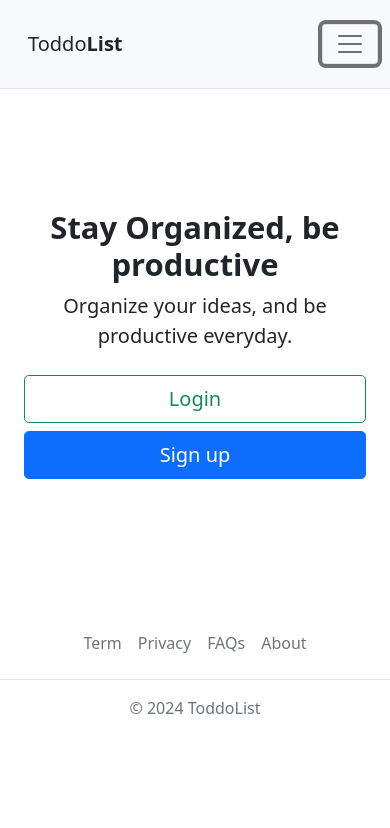
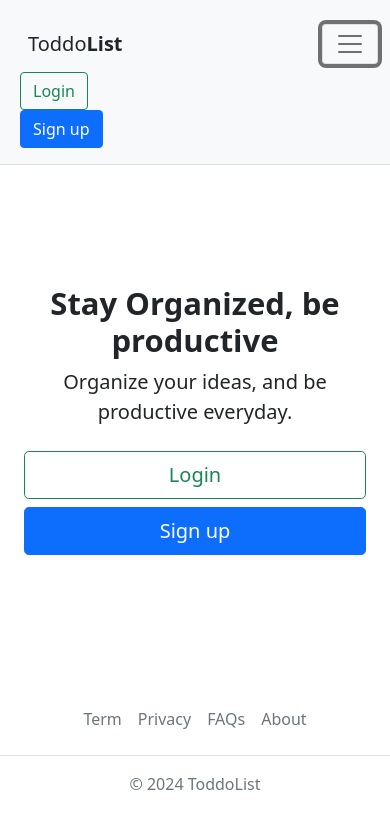
Before and after one commit to catstring/todo-frontend-vue, a Vue app: page / in a window 390 px wide. Both pictures are taken after a click on the button "Toggle navigation". Shown: the top 828 px of the page. Built offline with nearby package versions, Linux system fonts and the light colour scheme; no server answers; the HTML template or start-up script is replaced by a standard one.

Commit message:
button logic

```diff
--- a/package.json
+++ b/package.json
@@ -16,6 +16,7 @@
   },
   "dependencies": {
     "axios": "^1.6.7",
+    "bootstrap-vue": "^2.23.1",
     "pinia": "^2.1.7",
     "vue": "^3.4.15",
     "vue-router": "^4.3.2"
--- a/src/components/Navbar.vue
+++ b/src/components/Navbar.vue
@@ -8,11 +8,11 @@
                 </router-link>
 
             </a>
-            <button class="navbar-toggler" type="button" data-bs-toggle="collapse" data-bs-target="#navbarNav"
+            <button class="navbar-toggler" :class="toggleClass2" @click.prevent="toggle2" type="button" data-bs-toggle="collapse" data-bs-target="#navbarNav"
                 aria-controls="navbarNav" aria-expanded="false" aria-label="Toggle navigation">
                 <span class="navbar-toggler-icon"></span>
             </button>
-            <div class="collapse navbar-collapse" id="navbarNav">
+            <div class="collapse navbar-collapse" :class="toggleClass2" id="navbarNav">
                 <ul class="navbar-nav" v-if="store.isLoggedIn">
                     <li class="nav-item">
                         <router-link :to="{ name: 'tasks' }" class="nav-link">Tasks</router-link>
@@ -57,6 +57,7 @@ import { useAuthStore } from "@/stores/auth";
 const router = useRouter()
 const store = useAuthStore()
 const isOpen = ref(false)
+const isOpen2 = ref(false)
 
 const logout = async () => {
     await store.handleLogout()
@@ -65,6 +66,8 @@ const logout = async () => {
 }
 
 const toggle = () => isOpen.value = !isOpen.value
+const toggle2 = () => isOpen2.value = !isOpen2.value
 
 const toggleClass = computed(() => isOpen.value === true ? 'show' : '')
+const toggleClass2 = computed(() => isOpen2.value === true ? 'show' : '')
 </script>
```
Also changed, not shown: 1 other file (tests, documents, lock files or other folders).
